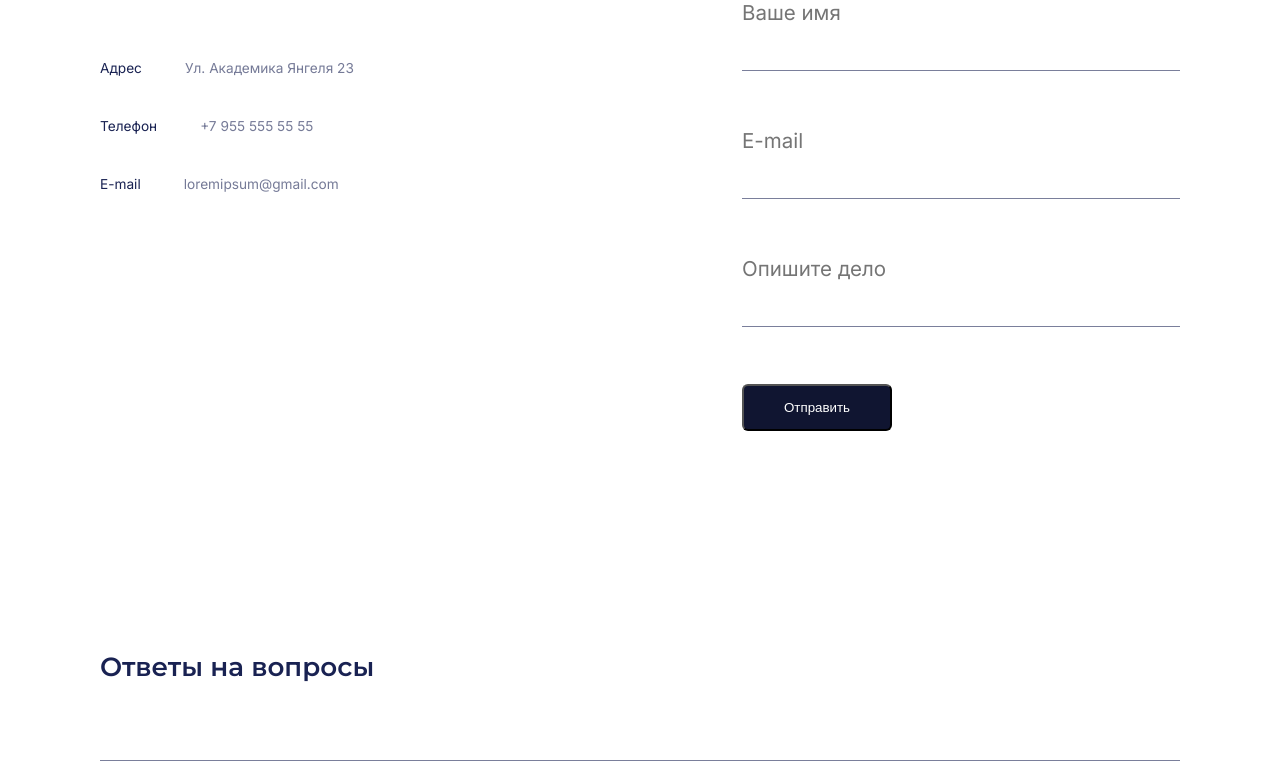
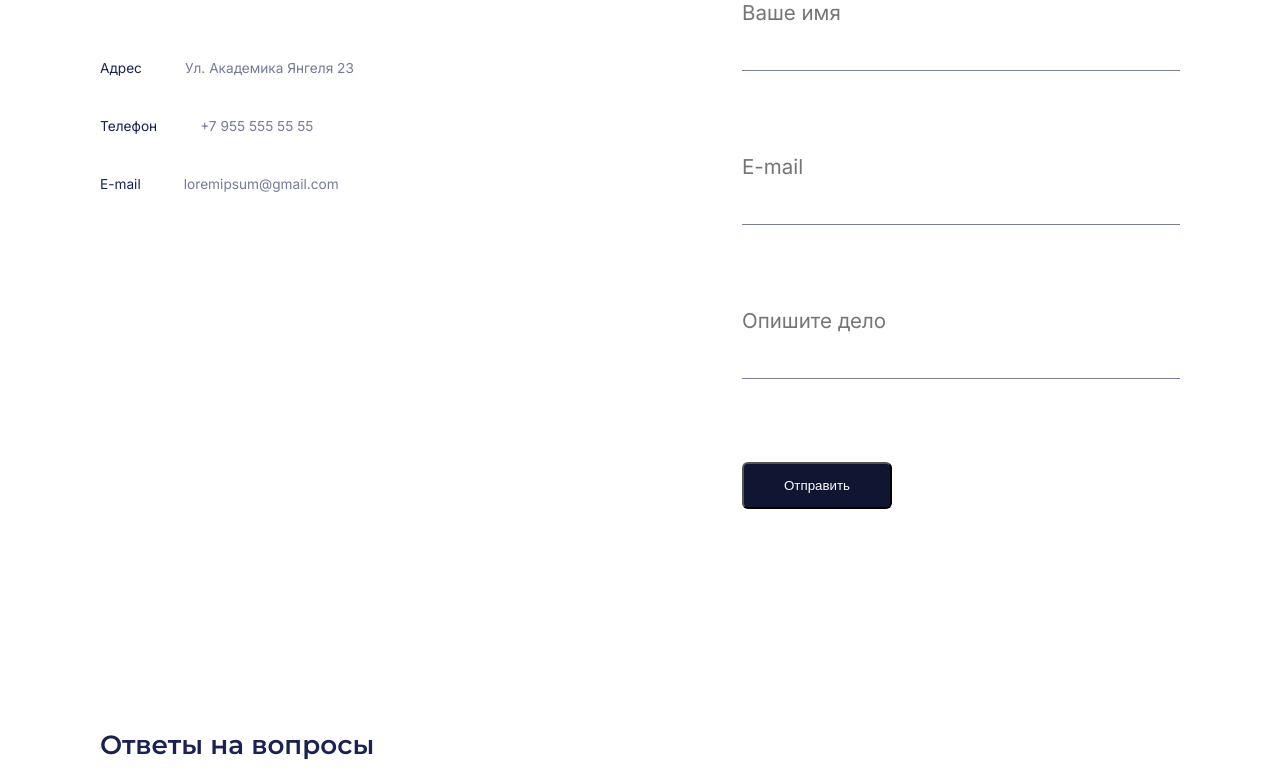
Before and after one commit to Nikityau/law-cite, a React app: page /home in a window 1280 px wide. Shown: the part 2615-3399 px from the top of the page. Built offline with nearby package versions, Linux system fonts and the light colour scheme.

Commit message:
added validation on consult form

```diff
--- a/src/components/Pages/Home.page/&blocks/Contacts/__form/Contacts__form.jsx
+++ b/src/components/Pages/Home.page/&blocks/Contacts/__form/Contacts__form.jsx
@@ -4,9 +4,13 @@ import ConsultForm from "ui/UI.Kit.Components/ConsultForm/ConsultForm";
 
 const ContactsForm = () => {
 
+    const onSubmit = () => {
+
+    }
+
     return (
         <div className={'contacts__form-consult'}>
-            <ConsultForm/>
+            <ConsultForm onSubmit={onSubmit}/>
         </div>
     );
 };
--- a/src/components/UI/UI.Kit.Components/ConsultForm/ConsultForm.jsx
+++ b/src/components/UI/UI.Kit.Components/ConsultForm/ConsultForm.jsx
@@ -2,58 +2,70 @@ import React, {useState} from 'react';
 
 import Input, {INPUT_UI_TEXT_POS_LEFT} from "ui/UI.Kit.Components/Input/Input";
 import Button from "ui/UI.Kit.Components/Button/Button";
+
+import ConsultFormController from "ui/UI.Kit.Components/ConsultForm/controller/ConsultForm.controller";
 
 import './style.common/ConsultForm.scss'
 
 export const CONSULT_FORM_ELS_ALIGN_CENTER = ''
 export const CONSULT_FORM_ELS_ALIGN_LEFT = ''
 
-const ConsultForm = ({ elsAlign }) => {
+const ConsultForm = ({elsAlign, onSubmit}) => {
 
-    const [name, setName] = useState('')
-    const [email, setEmail] = useState('')
-    const [deal, setDeal] = useState('')
+    const [nameData, setNameData] = useState({data: '', isError: false})
+    const [emailData, setEmailData] = useState({data: '', isError: false})
+    const [dealData, setDealData] = useState({data: '', isError: false})
 
-    const onSetNameHandler = (e) => {
-        setName(e.target.value)
+    const [consultFormController] = useState(new ConsultFormController(
+        setNameData,
+        setEmailData,
+        setDealData,
+        onSubmit
+    ))
+
+    const onSubmitButtonHandler = (e) => {
+        consultFormController.onSubmitButtonHandler(
+            e,
+            nameData.data,
+            emailData.data,
+            dealData.data
+        )
     }
 
-    const onSetEmailHandler = (e) => {
-        setEmail(e.target.value)
-    }
-
-    const onSetDealHandler = (e) => {
-        setDeal(e.target.value)
-    }
-
-    const onClickBtnHandler = (e) => {
-        e.preventDefault()
-    }
 
     return (
         <form className={'consult__form'}>
             <Input
-                value={name}
-                setValue={onSetNameHandler}
+                value={nameData.data}
+                isError={nameData.isError}
+                setValue={consultFormController.onSetNameHandler}
                 placeholder={'Ваше имя'}
                 type={'text'}
-                position={INPUT_UI_TEXT_POS_LEFT}/>
+                position={INPUT_UI_TEXT_POS_LEFT}
+                errorText={'Неверно введено имя'}
+            />
             <Input
-                value={email}
-                setValue={onSetEmailHandler}
+                value={emailData.data}
+                isError={emailData.isError}
+                setValue={consultFormController.onSetEmailHandler}
                 placeholder={'E-mail'}
                 type={'text'}
-                position={INPUT_UI_TEXT_POS_LEFT}/>
+                position={INPUT_UI_TEXT_POS_LEFT}
+                errorText={'Неверно введен e-mail'}
+            />
             <Input
-                value={deal}
-                setValue={onSetDealHandler}
+                value={dealData.data}
+                isError={dealData.isError}
+                setValue={consultFormController.onSetDealHandler}
                 placeholder={'Опишите дело'}
                 type={'text'}
-                position={INPUT_UI_TEXT_POS_LEFT}/>
+                position={INPUT_UI_TEXT_POS_LEFT}
+                errorText={'Неверно введено дело'}
+            />
             <Button
                 classNames={['el_width_150']}
                 text={'Отправить'}
-                onClickHandler={onClickBtnHandler}/>
+                onClickHandler={onSubmitButtonHandler}/>
         </form>
     );
 };
--- /dev/null
+++ b/src/components/UI/UI.Kit.Components/ConsultForm/controller/ConsultForm.controller.js
@@ -0,0 +1,82 @@
+class ConsultFormController {
+
+    _validNameRegExp = /^[а-я]+\s[а-я]+$/i;
+    _validEmailRegExp = /^[a-z]+@mail\.(ru|com)$/;
+    _validDealRegExp = /\w/i;
+
+    constructor(setNameData, setEmailData, setDealData, onSubmitCb) {
+        this.setNameData = setNameData;
+        this.setEmailData = setEmailData;
+        this.setDealData = setDealData;
+
+        this.onSubmitCb = onSubmitCb;
+
+        this.onSetDealHandler = this.onSetDealHandler.bind(this);
+        this.onSetNameHandler = this.onSetNameHandler.bind(this);
+        this.onSetEmailHandler = this.onSetEmailHandler.bind(this);
+        this.onSubmitButtonHandler = this.onSubmitButtonHandler.bind(this);
+    }
+
+
+    _validateData(value, regExp) {
+        return regExp.test(value);
+    }
+
+    _setData(setF, props, value) {
+        setF(prev => ({
+            ...prev,
+            [props]: value
+        }));
+    }
+
+    onSetNameHandler(e) {
+        this._setData(this.setNameData, 'data', e.target.value);
+    }
+
+    onSetEmailHandler(e) {
+        this._setData(this.setEmailData, 'data', e.target.value);
+    }
+
+    onSetDealHandler(e) {
+        this._setData(this.setDealData, 'data', e.target.value);
+    }
+
+
+    onSubmitButtonHandler(e, nameData, emailData, dealData) {
+        e.preventDefault();
+
+        let isAllValid = true;
+
+
+        const invalid = (setter, props, value) => {
+            this._setData(setter, props, value)
+
+            isAllValid = false
+        }
+
+        this._validateData(nameData, this._validNameRegExp)
+            ? this._setData(this.setNameData, 'isError', false)
+            : invalid(this.setNameData, 'isError', true)
+
+        this._validateData(emailData, this._validEmailRegExp)
+            ? this._setData(this.setEmailData, 'isError', false)
+            : invalid(this.setEmailData, 'isError', true)
+
+        dealData.length > 0
+            ? this._setData(this.setDealData, 'isError', false)
+            : invalid(this.setDealData, 'isError', true)
+
+
+        if (!isAllValid) return;
+
+        this.onSubmitCb &&
+        this.onSubmitCb({
+            name: nameData,
+            email: emailData,
+            deal: dealData
+        });
+    }
+
+}
+
+export default ConsultFormController;
--- a/src/components/UI/UI.Kit.Components/Input/Input.jsx
+++ b/src/components/UI/UI.Kit.Components/Input/Input.jsx
@@ -6,9 +6,10 @@ import './style.common/_border_bottom/Input_border_bottom.scss'
 export const INPUT_UI_TEXT_POS_LEFT = 'input-ui_text_pos_left';
 export const INPUT_UI_TEXT_POS_CENTER = 'input-ui_text_pos_center';
 
-const Input = ({type, position, placeholder, value, setValue}) => {
+const Input = ({type, position, placeholder, value, setValue, isError, errorText}) => {
 
     return (
+        <div className={'input-ui-container'}>
             <input
                 className={`input-ui ${position} input-ui_border_bottom`}
                 type={type}
@@ -16,6 +17,8 @@ const Input = ({type, position, placeholder, value, setValue}) => {
                 placeholder={placeholder}
                 onChange={setValue}
             />
+            <span className={`input-ui__error ${isError ? 'input-ui_error_invoke' : 'input-ui_no_error'}`}>{ errorText }</span>
+        </div>
     );
 };
 
--- a/src/components/UI/UI.Kit.Components/Input/style.common/Input.scss
+++ b/src/components/UI/UI.Kit.Components/Input/style.common/Input.scss
@@ -1,3 +1,9 @@
+.input-ui-container {
+  display: flex;
+  flex-direction: column;
+  gap: 10px;
+}
+
 .input-ui {
   min-width: 438px;
 
@@ -16,3 +22,20 @@
 .input-ui:focus {
   font-size: 1.6rem;
 }
+
+.input-ui__error {
+  font-size: 1.2rem;
+  font-family: var(--font-fam-inter);
+
+  color: #b01111;
+
+  transition: opacity .3s;
+}
+
+.input-ui_no_error {
+  opacity: 0;
+}
+
+.input-ui_error_invoke {
+  opacity: 1;
+}
```
Also changed, not shown: src/components/UI/UI.Kit.Styles/global/global.vars.scss (line endings or trailing spaces). Lines whose indentation alone changed are shown as unchanged.
